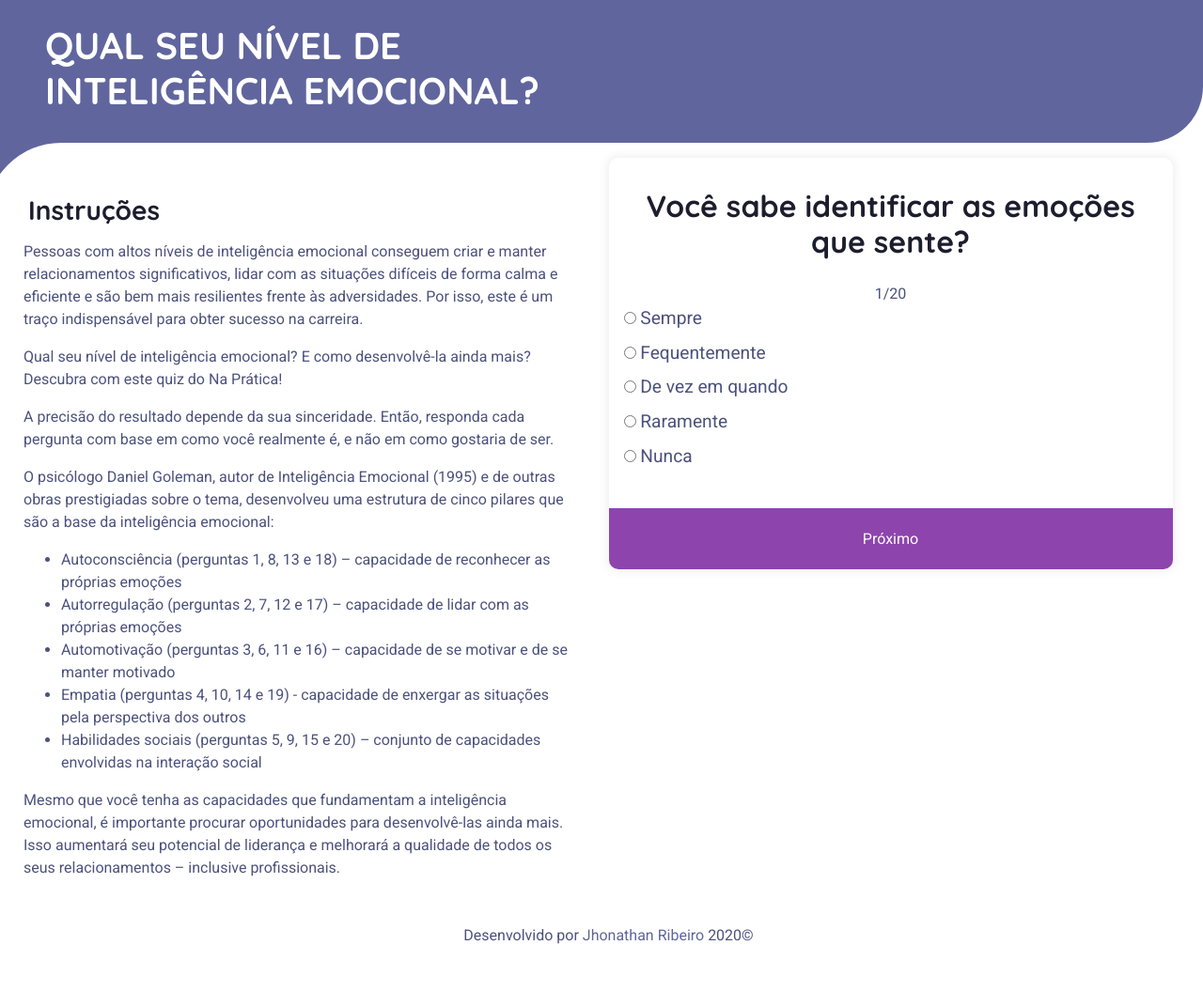
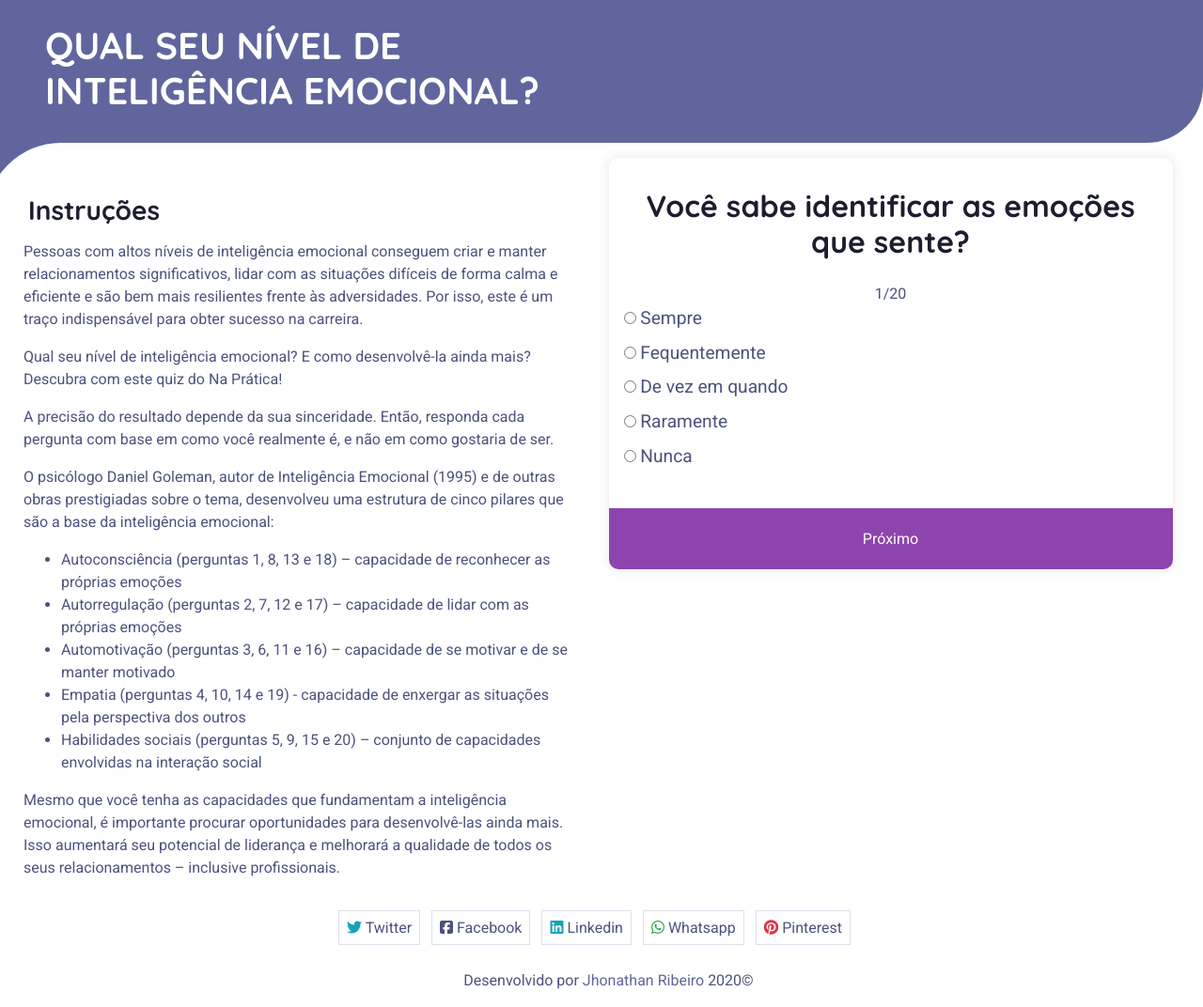
Before and after one commit to JhonathanRibeiro/quiz-app-inteligencia-emocional, a plain HTML site: page index.html in a window 1280 px wide. Shown: the whole page at 94% size. Before the commit the page ends 1024 px from the top, so only its background shows below. Drawn offline with nearby package versions, Linux system fonts and the light colour scheme.

Commit message:
add share buttons[06/12/20]

```diff
--- a/index.html
+++ b/index.html
@@ -8,9 +8,15 @@
     <head>
         <meta charset="UTF-8">
         <meta name="viewport" content="width=device-width, initial-scale=1.0" />
+        <meta content="Quiz Inteligência Emocional" property="og:title">
+        <meta content="website" property="og:type">
+        <meta content="Teste o seu nível de inteligência emocional" property="og:description">
+        <meta content="https://jhonathanribeiro.github.io/quiz-app-inteligencia-emocional/" property="og:url">
+        <meta property="og:image" content="https://jhonathanribeiro.netlify.app/assets/img/woman-using-notebook-for-home-working.jpg">
         <title>::Quiz Inteligência Emocional::Teste o seu nível de inteligência emocional::</title>
         <link rel="stylesheet" href="style.css">
         <link rel="stylesheet" href="theme.css">
+        <script src="https://kit.fontawesome.com/a453d3d179.js" crossorigin="anonymous"></script>
         <link rel="stylesheet" href="https://fonts.googleapis.com/css?family=Quicksand:700|Roboto:400,400i,700&display=swap">
         <script src="script.js" defer></script>
     </head>
@@ -117,11 +123,34 @@
                             <button id="submit">Próximo</button>
                         </div>
                     </div>
+                    <div class="col-md-12 pb-4 text-center">
+                        <a class="btn-share-twitter text-secondary border p-2 m-1 mt-2 mb-2" href="https://twitter.com/intent/tweet?url=https://jhonathanribeiro.github.io/quiz-app-inteligencia-emocional"
+                            title="Share on Twitter" rel="nofollow" target="_blank">
+                            <i class="fa fa-twitter text-info" aria-hidden="true"></i>
+                            Twitter</a>
+                        <a class="btn-share-facebook text-secondary border p-2 m-1" href="https://facebook.com/sharer.php?u=https://jhonathanribeiro.github.io/quiz-app-inteligencia-emocional"
+                            title="Share on Facebook" rel="nofollow" target="_blank">
+                            <i class="fa fa-facebook-square" aria-hidden="true"></i>
+                            Facebook</a>
+                        <a class="btn-share-linkedin text-secondary border p-2 m-1" href="https://www.linkedin.com/shareArticle?mini=true&url=https://jhonathanribeiro.github.io/quiz-app-inteligencia-emocional"
+                            title="Share on Linkedin" rel="nofollow" target="_blank">
+                            <i class="fa fa-linkedin-square text-info" aria-hidden="true"></i>
+                            Linkedin</a>
+                        <a class="btn-share-whatsapp text-secondary border p-2 m-1" href="https://web.whatsapp.com/send?text=https://jhonathanribeiro.github.io/quiz-app-inteligencia-emocional"
+                            title="Share on Whatsapp" rel="nofollow" target="_blank" data-action="share/whatsapp/share">
+                            <i class="fa fa-whatsapp text-success" aria-hidden="true"></i>
+                            Whatsapp</a>
+                        <a class="btn-share-pinterest text-secondary border p-2 m-1" href="http://pinterest.com/pin/create/button/?url=https://jhonathanribeiro.github.io/quiz-app-inteligencia-emocional&media=https://jhonathanribeiro.github.io/quiz-app-inteligencia-emocional&description=Quiz app Inteligencia Emocional"
+                            title="Share on Pinterest[Pin]" rel="nofollow" target="_blank">
+                            <i class="fa fa-pinterest text-danger" aria-hidden="true"></i>
+                            Pinterest</a>
+                    </div>
                     <div class="col-md-12 text-center pt-5">
                         <div class="footer">
                             <p>Desenvolvido por <a href="https://www.instagram.com/jhonathan.rb" target="_blank">
-                                <span class="text-dark">Jhonathan Ribeiro</span>
-                            </a> 2020&copy;</p>
+                                <span class="text-dark">Jhonathan Ribeiro
+                                </span>
+                        </a> 2020&copy;</p>
                         </div>
                     </div>
                 </div>
```
